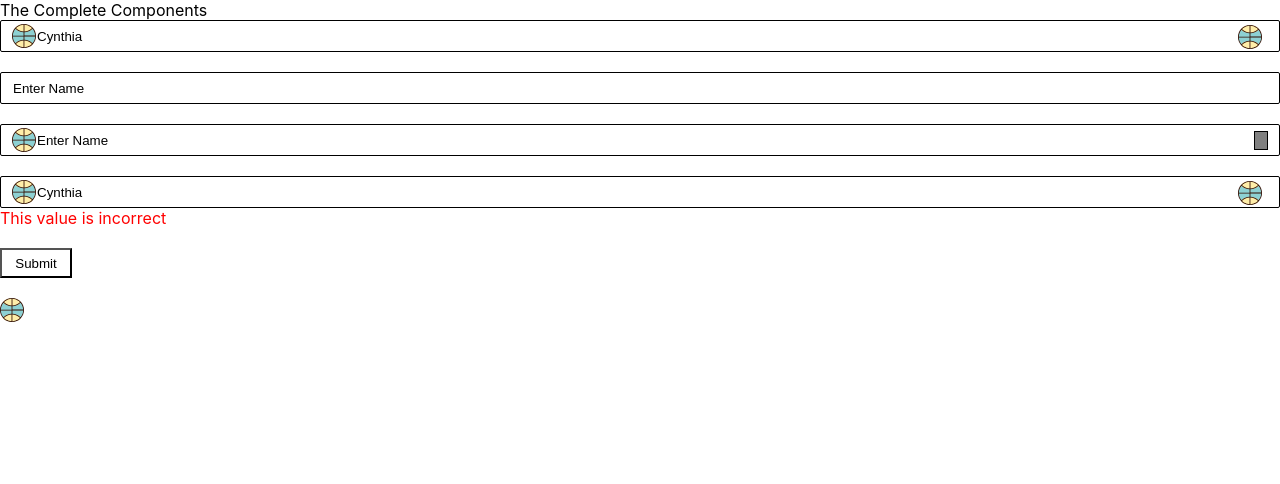
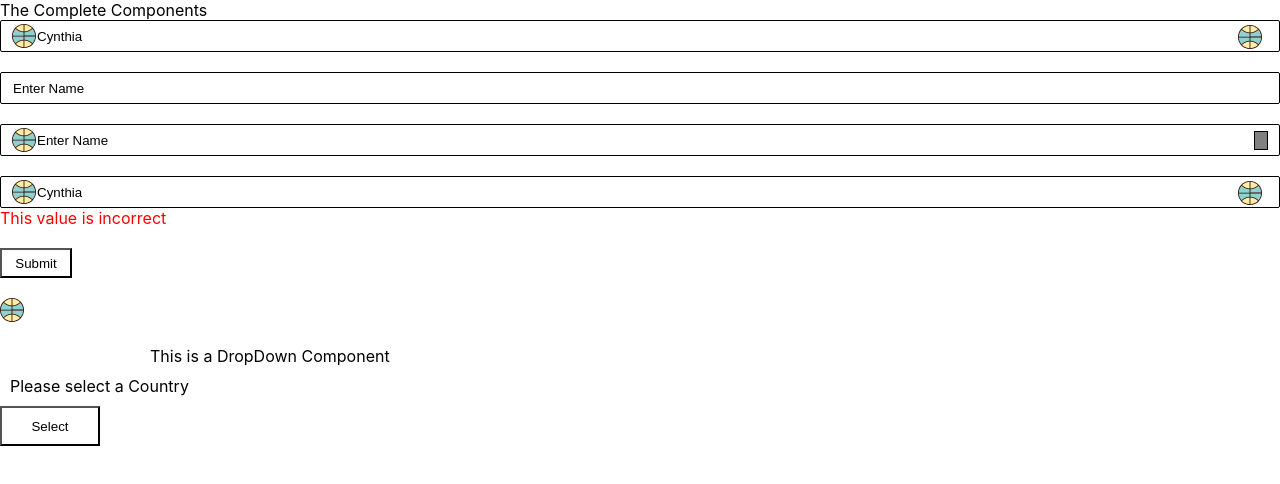
Before and after one commit to cynthia22ekm/React-TypeScript, a React (Create React App) app in the folder basics/: page / in a window 1280 px wide. Shown: the top 484 px of the page. Built offline with nearby package versions, Linux system fonts and the light colour scheme.

Commit message:
Created dropdown item

```diff
--- a/basics/src/App.tsx
+++ b/basics/src/App.tsx
@@ -7,8 +7,15 @@ import PractiseFieldArrayWithNoRef from "./Practise/PractiseFieldArrayWithNoRef"
 import TextInput from "./Components/TextInput";
 import { Ball } from "./Components/SVG";
 import Icon from "./Components/Icon";
+import DropDown from "./Components/Dropdown/DropDown";
 
 function App() {
+  const items = [
+    { name: "India" },
+    { name: "Germany" },
+    { name: "USA" },
+    { name: "UK" },
+  ];
   return (
     <div>
       <div>The Complete Components</div>
@@ -46,6 +53,9 @@ function App() {
       <br />
       <br />
       <Icon vector={Ball} />
+      <br />
+      <br />
+      <DropDown title={"Please select a Country"} items={items} />
     </div>
   );
 }
--- a/basics/src/Components/Dropdown/DropDown.tsx
+++ b/basics/src/Components/Dropdown/DropDown.tsx
@@ -1,35 +1,60 @@
-import { ElementType } from "react";
+import { useCallback, useState } from "react";
 import styled from "styled-components";
-import Icon from "../Icon";
+import Button from "../Button";
 import { Ball } from "../SVG";
+import DropDownItem from "./DropDownItem";
 
-export type DropDownItemProps = {
-  label?: string;
-  icon?: ElementType;
-  onClick?: (event: MouseEvent) => void;
+export type DropDownProps = {
+  title: string;
+  items: { name: string }[];
 };
 
-const DropDownContainer = styled.div<DropDownItemProps>``;
+const StyledDiv = styled.div`
+  margin-left: 150px;
+`;
 
-const ItemContainer = styled.div``;
+const StyledTitle = styled.div`
+  margin: 10px;
+`;
 
-const StyledIcon = styled(Icon)``;
+const DropDown: React.FC<DropDownProps> = ({ title, items }) => {
+  const [showPopup, setPopup] = useState(false);
+  const [showItem, setItem] = useState("Select");
 
-const StyledText = styled.div``;
+  const DropDownSelectHandler = useCallback(() => {
+    setPopup(true);
+  }, [setPopup]);
 
-const DropDownItem: React.FC<DropDownItemProps> = ({
-  label,
-  icon,
-  onClick,
-}) => {
+  const SelectDropDownItemHandler = useCallback(
+    (item: string) => {
+      console.log("The selected item is: ", item);
+      setItem(item);
+      setPopup(false);
+    },
+    [setItem, setPopup]
+  );
+
   return (
-    <DropDownContainer label={label}>
-      <ItemContainer>
-        {icon && <StyledIcon vector={Ball} />}
-        {label && <StyledText>{label}</StyledText>}
-      </ItemContainer>
-    </DropDownContainer>
+    <div>
+      <StyledDiv>This is a DropDown Component</StyledDiv>
+      <StyledTitle>{title}</StyledTitle>
+      <Button
+        label={showItem}
+        size={"large"}
+        palette={"default"}
+        onClick={DropDownSelectHandler}
+      />
+      {showPopup &&
+        items.map((item, key) => (
+          <DropDownItem
+            key={key}
+            label={item.name}
+            icon={Ball}
+            onClick={() => SelectDropDownItemHandler(item.name)}
+          />
+        ))}
+    </div>
   );
 };
 
-export default DropDownItem;
+export default DropDown;
--- /dev/null
+++ b/basics/src/Components/Dropdown/DropDownItem.tsx
@@ -0,0 +1,42 @@
+import { ElementType } from "react";
+import styled from "styled-components";
+import Icon from "../Icon";
+import { Ball } from "../SVG";
+
+export type DropDownItemProps = {
+  label?: string;
+  icon?: ElementType;
+  onClick?: () => void;
+};
+
+const DropDownContainer = styled.div<DropDownItemProps>`
+  border: 2px solid black;
+  width: 100px;
+`;
+
+const ItemContainer = styled.div<DropDownItemProps>`
+  display: flex;
+  align-items: center;
+  cursor: pointer;
+`;
+
+const StyledIcon = styled(Icon)``;
+
+const StyledText = styled.div``;
+
+const DropDownItem: React.FC<DropDownItemProps> = ({
+  label,
+  icon,
+  onClick,
+}) => {
+  return (
+    <DropDownContainer label={label}>
+      <ItemContainer onClick={onClick}>
+        {icon && <StyledIcon vector={Ball} />}
+        {label && <StyledText>{label}</StyledText>}
+      </ItemContainer>
+    </DropDownContainer>
+  );
+};
+
+export default DropDownItem;
```
